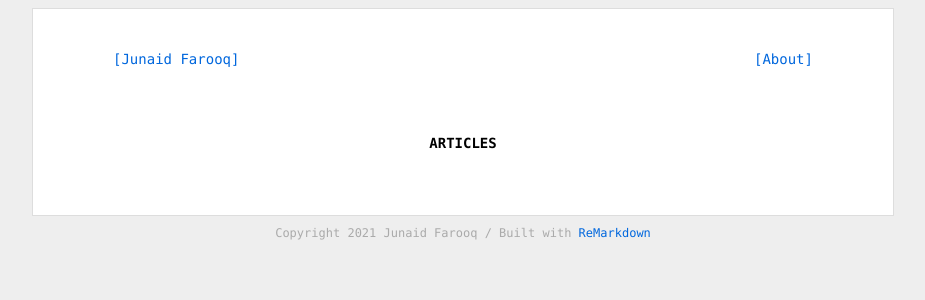
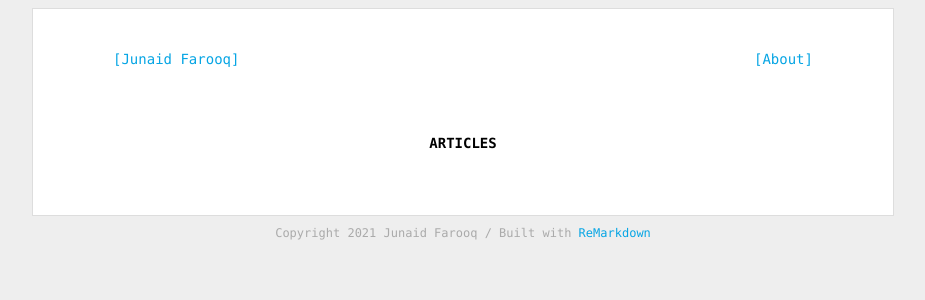
Before and after one commit to ijunaid8989/ijunaid8989.github.io, a Jekyll site: the page built from index.html, in a window 1280 px wide. Shown: the top 300 px of the page, without its empty margins (177-1102 px from the left). Built offline with Jekyll 4.4.1, drawn with Linux system fonts in a browser that asks for light colours; the list of posts is cut into pages by our own code.

Commit message:
Updated colors.

```diff
--- a/assets/css/style.css
+++ b/assets/css/style.css
@@ -38,7 +38,7 @@ header span {
 }
 
 a {
-  color: #0067dd;
+  color: #06a5e4;
   text-decoration: none;
 }
 
```
